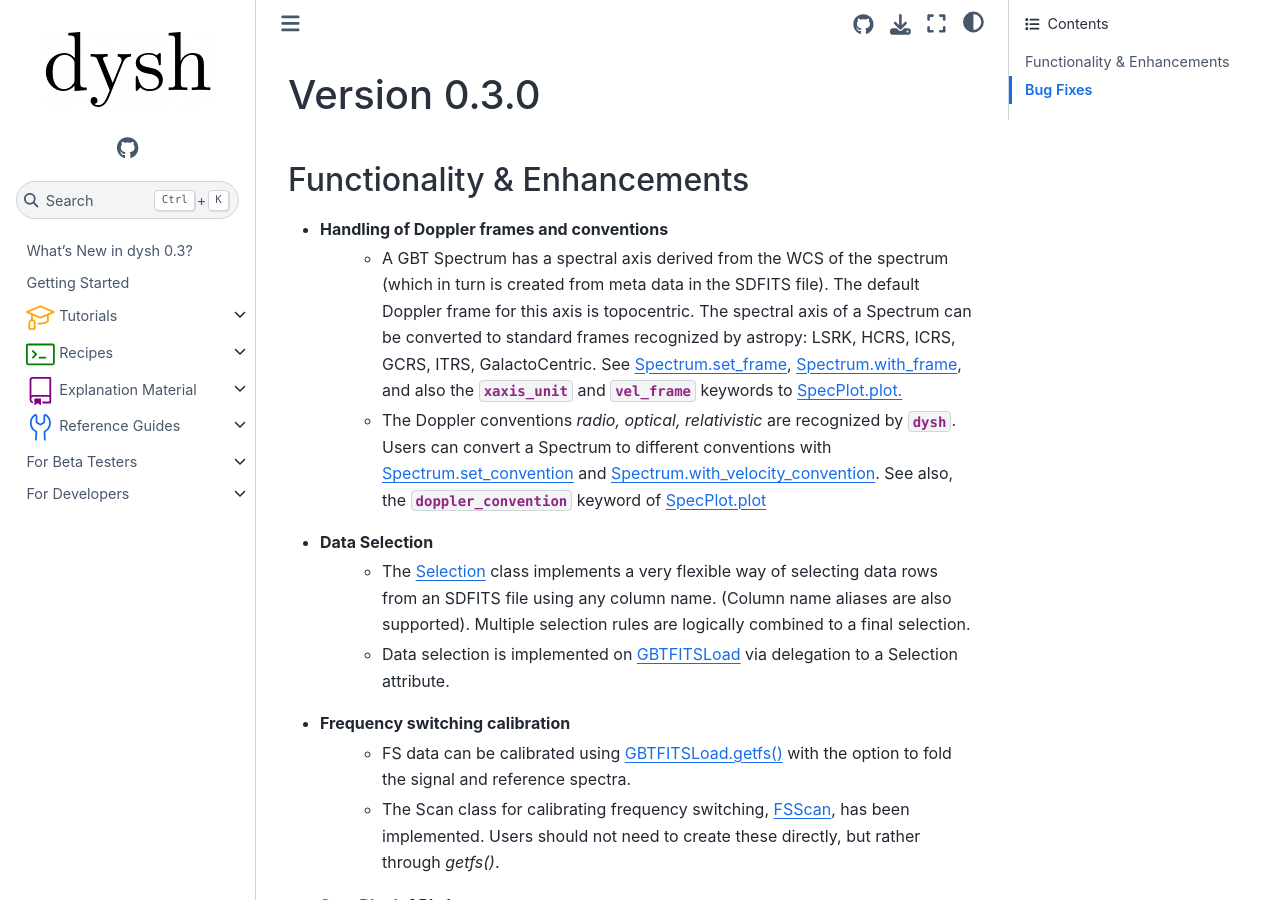
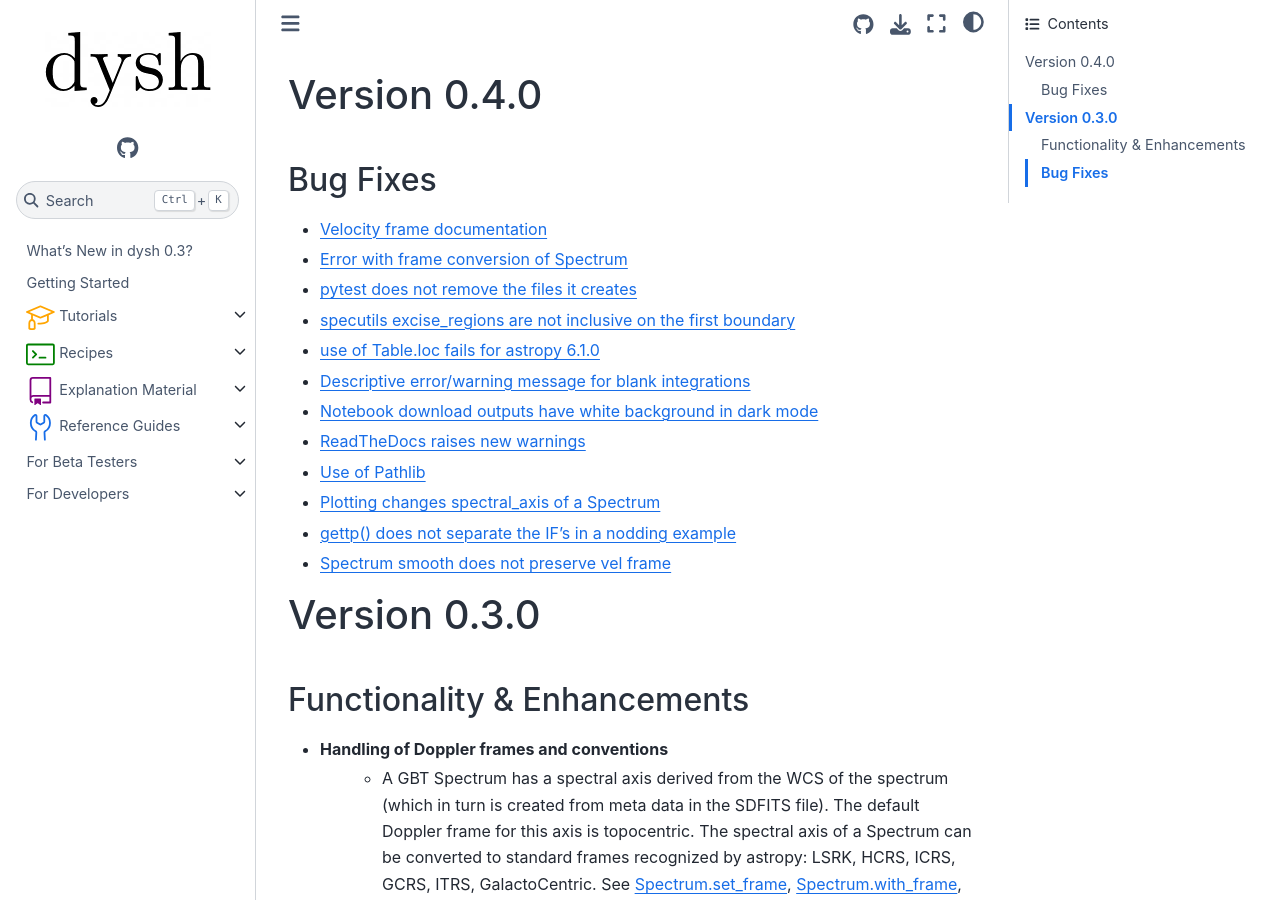
Before and after one commit to GreenBankObservatory/dysh, a Sphinx documentation site: the page built from docs/source/whatsnew/CHANGES.rst, in a window 1280 px wide and 900 px high. Built offline with Sphinx 7.4.7 and the Sphinx Book theme 1.1.4, drawn with Linux system fonts in a browser that asks for light colours; pages that are not in the unit, such as notebooks, are missing from menus.

Commit message:
Add: bug fixes as of 2025-01-21

```diff
--- a/docs/source/whatsnew/CHANGES.rst
+++ b/docs/source/whatsnew/CHANGES.rst
@@ -1,3 +1,21 @@
+
+Version 0.4.0
+=============
+
+Bug Fixes
+---------
+- `Velocity frame documentation <https://github.com/GreenBankObservatory/dysh/issues/303>`_
+- `Error with frame conversion of Spectrum <https://github.com/GreenBankObservatory/dysh/issues/401>`_
+- `pytest does not remove the files it creates <https://github.com/GreenBankObservatory/dysh/issues/369>`_
+- `specutils excise_regions are not inclusive on the first boundary <https://github.com/GreenBankObservatory/dysh/issues/378>`_
+- `use of Table.loc fails for astropy 6.1.0 <https://github.com/GreenBankObservatory/dysh/issues/245>`_
+- `Descriptive error/warning message for blank integrations <https://github.com/GreenBankObservatory/dysh/issues/254>`_
+- `Notebook download outputs have white background in dark mode <https://github.com/GreenBankObservatory/dysh/issues/336>`_
+- `ReadTheDocs raises new warnings <https://github.com/GreenBankObservatory/dysh/issues/338>`_
+- `Use of Pathlib <https://github.com/GreenBankObservatory/dysh/issues/347>`_
+- `Plotting changes spectral_axis of a Spectrum <https://github.com/GreenBankObservatory/dysh/issues/372>`_
+- `gettp() does not separate the IF's in a nodding example <https://github.com/GreenBankObservatory/dysh/issues/361>`_
+- `Spectrum smooth does not preserve vel frame <https://github.com/GreenBankObservatory/dysh/issues/417>`_
 
 Version 0.3.0
 ==============
```
